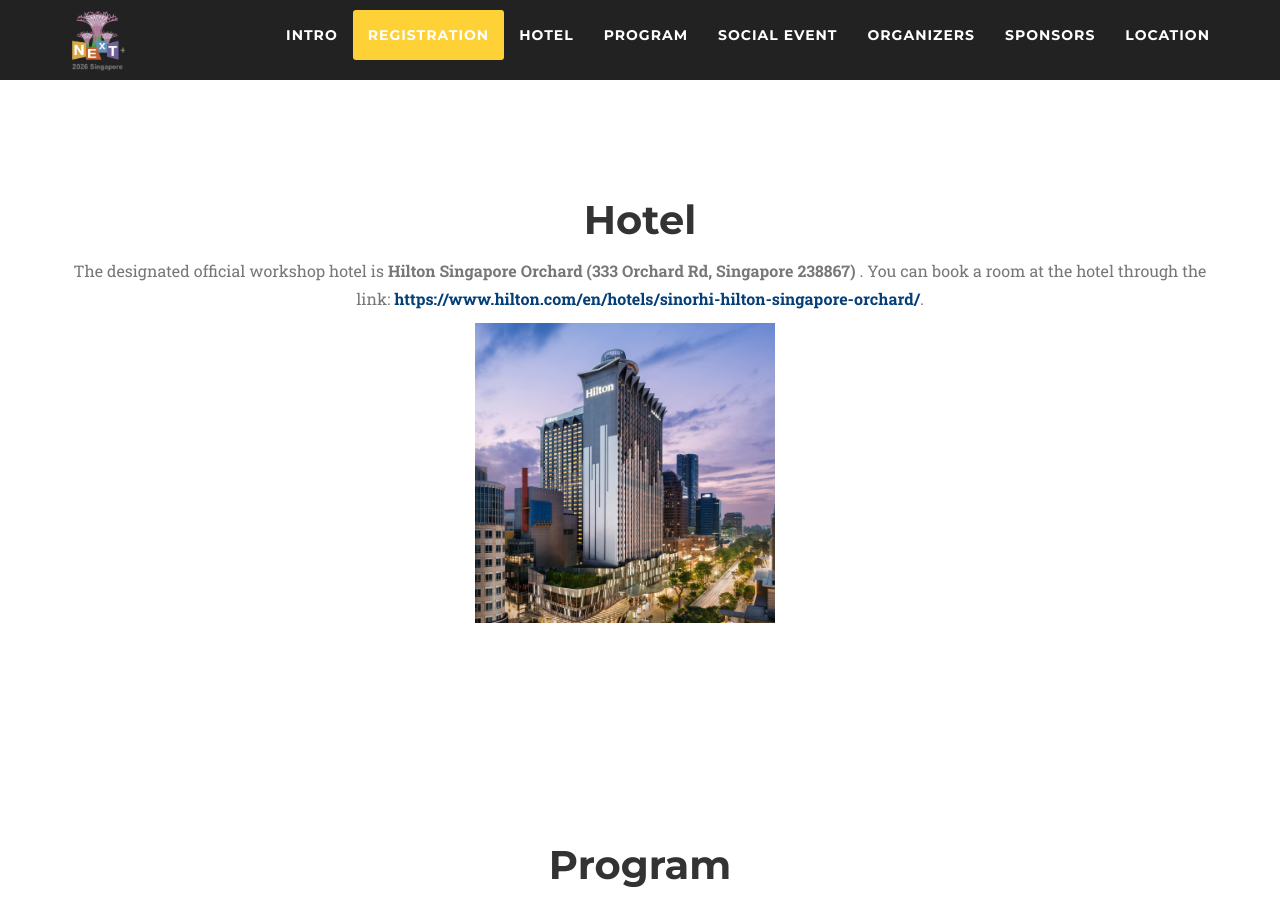
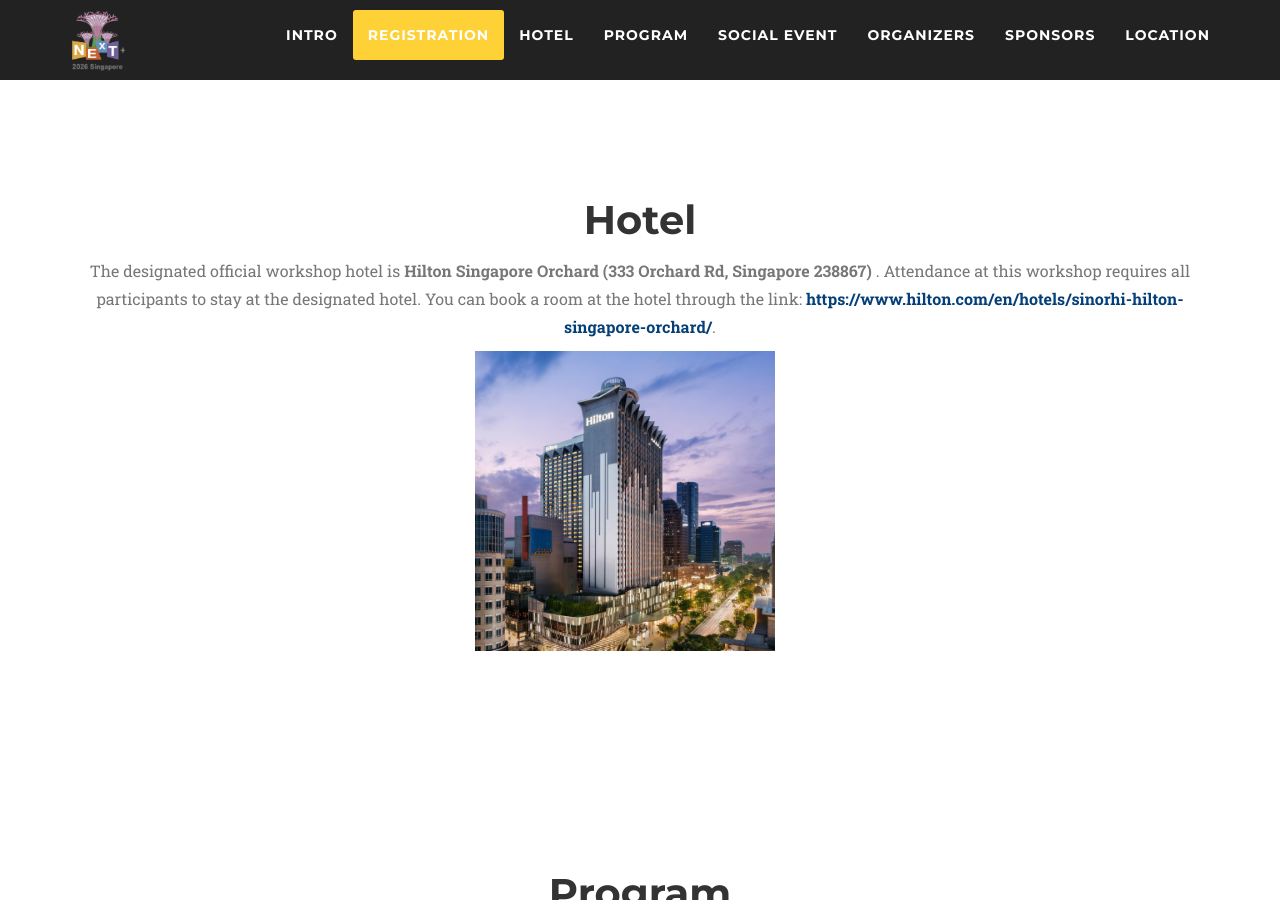
Before and after one commit to next-events/workshop-sg-2026, a Jekyll site: the page built from index.md, in a window 1280 px wide and 900 px high, scrolled down 1001 px. Built offline with Jekyll 4.4.1, drawn with Linux system fonts in a browser that asks for light colours; nearby versions of some CDN libraries; some web fonts are replaced.

Commit message:
update hotel

```diff
--- a/_includes/hotel.html
+++ b/_includes/hotel.html
@@ -5,7 +5,7 @@
                 <h2 class="section-heading">Hotel</h2>
                 <p class="large text-muted">
                     <!-- The recommended hotel is <b>Park Avenue Rochester (31 Rochester Dr, Singapore 138637) </b>. You can download the <a href="assets/doc/PAR_Booking Form-NUS-NExT.pdf" download style="color: rgb(5, 63, 120); font-weight: bold;">booking form</a>, complete it, and send it to the reservation department. Contact details are provided in the form. -->
-                    The designated official workshop hotel is <b>Hilton Singapore Orchard (333 Orchard Rd, Singapore 238867) </b>. You can book a room at the hotel through the link: <a href="https://www.hilton.com/en/hotels/sinorhi-hilton-singapore-orchard/" style="color: rgb(5, 63, 120); font-weight: bold;">https://www.hilton.com/en/hotels/sinorhi-hilton-singapore-orchard/</a>.
+                    The designated official workshop hotel is <b>Hilton Singapore Orchard (333 Orchard Rd, Singapore 238867) </b>. Attendance at this workshop requires all participants to stay at the designated hotel. You can book a room at the hotel through the link: <a href="https://www.hilton.com/en/hotels/sinorhi-hilton-singapore-orchard/" style="color: rgb(5, 63, 120); font-weight: bold;">https://www.hilton.com/en/hotels/sinorhi-hilton-singapore-orchard/</a>.
 
 
                 </p>
```
Also changed, not shown: 2 other files.
